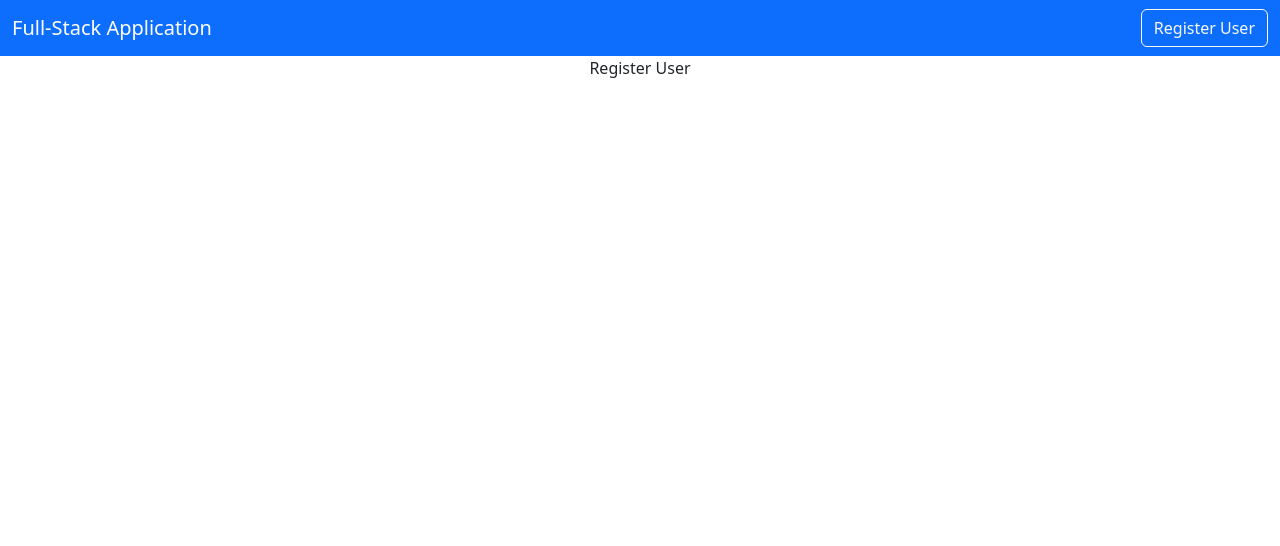
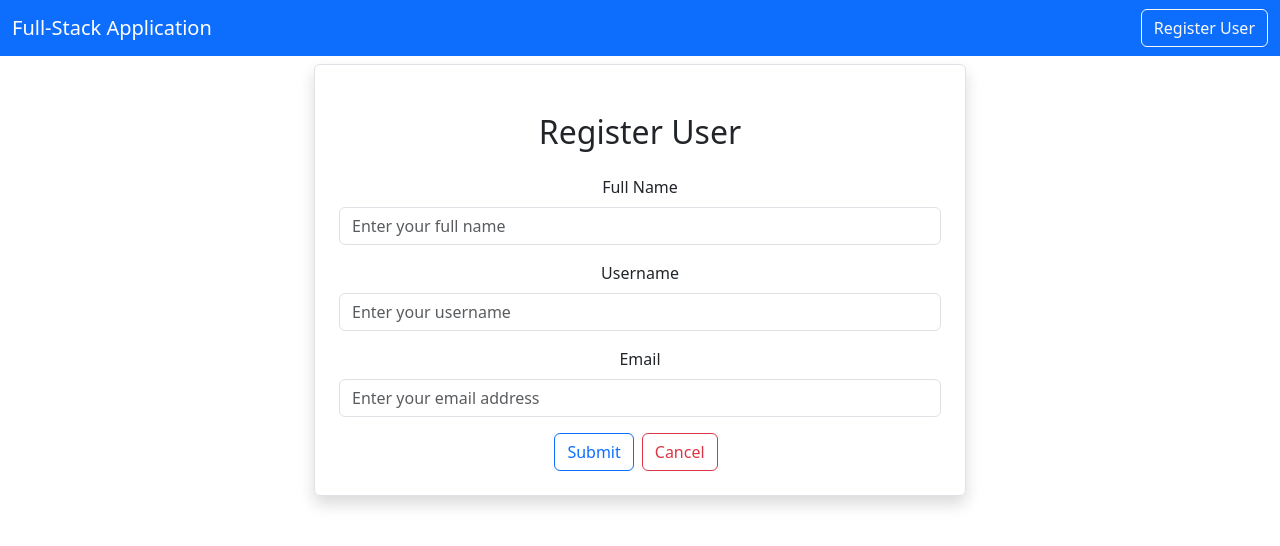
Before and after one commit to asif-kamal/full-stack-frontend, a React (Create React App) app: page /register in a window 1280 px wide. Shown: the top 546 px of the page. Built offline with nearby package versions, Linux system fonts and the light colour scheme.

Commit message:
created register user form and submit/cancel buttons using BootStrap

```diff
--- a/src/users/RegisterUser.jsx
+++ b/src/users/RegisterUser.jsx
@@ -1,5 +1,52 @@
 import React from "react";
 
 export default function RegisterUser() {
-  return <div>Register User</div>;
+  return (
+    <div className="register-user-container">
+      <div className="row">
+        <div className="col-md-6 offset-md-3 border rounded p-4 mt-2 shadow">
+          <h2 className="text-center m-4">Register User</h2>
+          <div className="mb-3">
+            <label htmlFor="Name" className="form-label">
+              Full Name
+            </label>
+            <input
+              type={"text"}
+              className="form-control"
+              placeholder="Enter your full name"
+              name="name"
+            />
+          </div>
+          <div className="mb-3">
+            <label htmlFor="Username" className="form-label">
+              Username
+            </label>
+            <input
+              type={"text"}
+              className="form-control"
+              placeholder="Enter your username"
+              name="username"
+            />
+          </div>
+          <div className="mb-3">
+            <label htmlFor="Email" className="form-label">
+              Email
+            </label>
+            <input
+              type={"text"}
+              className="form-control"
+              placeholder="Enter your email address"
+              name="email"
+            />
+          </div>
+          <button type="submit" className="btn btn-outline-primary">
+            Submit
+          </button>
+          <button type="submit" className="btn btn-outline-danger mx-2">
+            Cancel
+          </button>
+        </div>
+      </div>
+    </div>
+  );
 }
```
